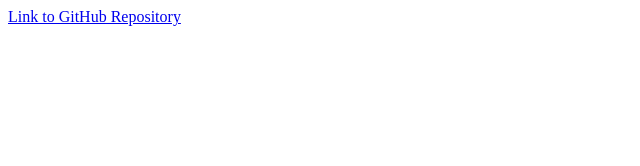
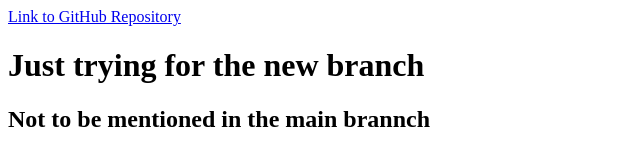
Before and after one commit to anjalisharma99/New_Repo, a plain HTML site: page logo.html in a window 1280 px wide. Shown: the whole page, without its empty margins (0-640 px from the left). Drawn offline with Linux system fonts and the light colour scheme.

Commit message:
Adding heding in logo.html

```diff
--- a/logo.html
+++ b/logo.html
@@ -8,6 +8,8 @@
 </head>
 <body>
     <a href="https://github.com/anjalisharma99/New_Repo">Link to GitHub Repository</a>
+    <h1>Just trying for the new branch</h1>
+    <h2>Not to be mentioned in the main brannch</h2>
 
 </body>
 </html>
```
